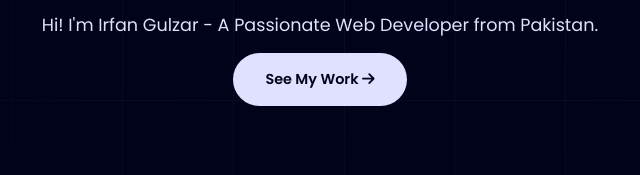
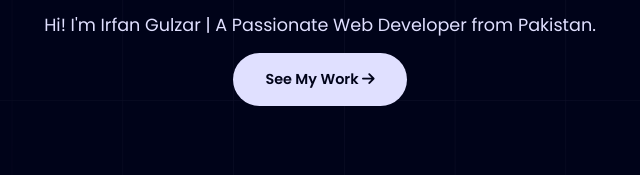
Before and after one commit to Irfan-Gulzar/Portfolio, a plain HTML site: page index.html in a window 1280 px wide. Shown: the part 574-749 px from the top of the page, 320-960 px from the left. Drawn offline with Linux system fonts and the light colour scheme.

Commit message:
Applied some changes

```diff
--- a/index.html
+++ b/index.html
@@ -44,7 +44,7 @@
             >
           </h1>
           <p>
-            Hi! I'm Irfan Gulzar - A Passionate Web Developer from Pakistan.
+            Hi! I'm Irfan Gulzar | A Passionate Web Developer from Pakistan.
           </p>
           <button class="btn">
             See My Work <i class="fa-solid fa-arrow-right"></i>
```
